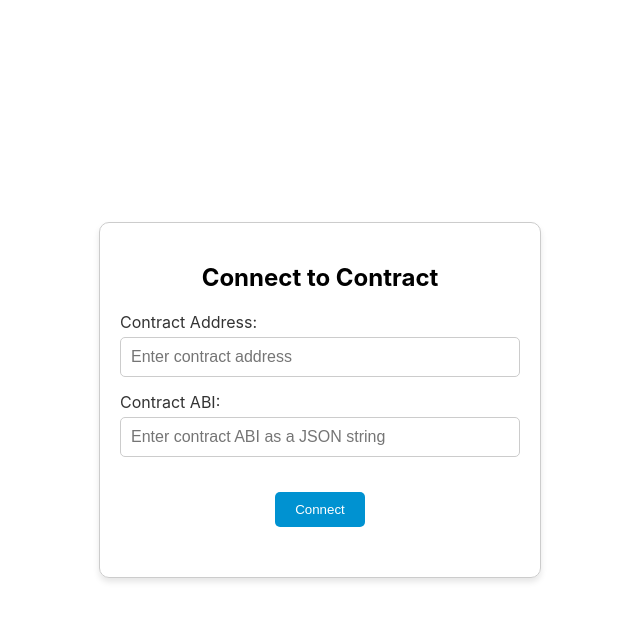
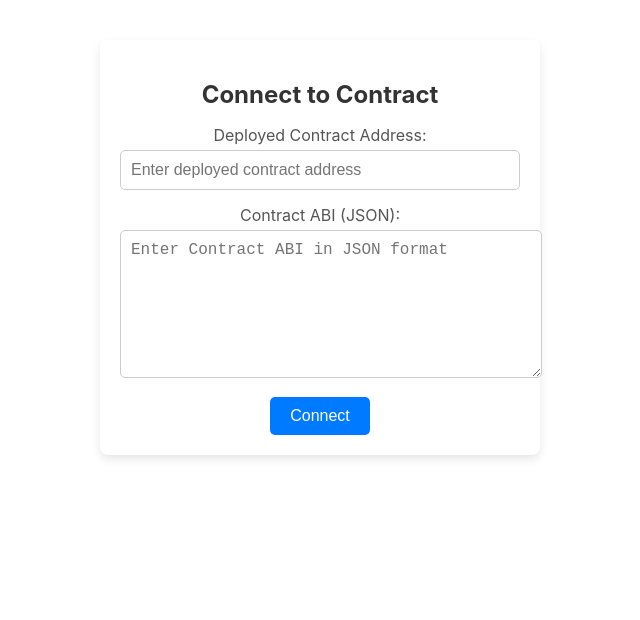
Before and after one commit to tolga0001/LeaseAgreement, a React (Create React App) app: page /tenant/leaseContractConnectForm in a window 1280 px wide. Shown: the top 620 px of the page, without its empty margins (320-960 px from the left). Built offline with nearby package versions, Linux system fonts and the light colour scheme.

Commit message:
necessary updates are done

```diff
--- a/src/App.js
+++ b/src/App.js
@@ -1,3 +1,4 @@
+
 import './App.css';
 import { useState } from "react";
 import { BrowserRouter as Router, Route, Routes } from 'react-router-dom';
--- a/src/ConnectLeaseContractForm.js
+++ b/src/ConnectLeaseContractForm.js
@@ -1,165 +1,95 @@
 import React, { useState } from 'react';
-import { Contract, utils } from 'ethers';
+import { Contract } from 'ethers';
 
 const ConnectLeaseContractForm = ({ signer, provider, defaultContractAddress, defaultContractABI }) => {
+    // Log the signer for debugging purposes
+    console.log("Signer:", signer);
+
     const [contractAddress, setContractAddress] = useState(defaultContractAddress || '');
-    const [lotteryContractABI, setLotteryContractABI] = useState(defaultContractABI || '');
-    const [randomNumberHash, setRandomNumberHash] = useState('');
+    const [leaseContractABI, setLeaseContractABI] = useState(defaultContractABI || '');
     const [view, setView] = useState('');
     const [owner, setOwner] = useState('');
     const [errorMessage, setErrorMessage] = useState('');
 
-    // Validate input fields
     const validateFields = () => {
-        if (!contractAddress) {
-            setErrorMessage('Contract Address is required.');
+        if (!contractAddress.trim()) {
+            setErrorMessage('Deployed Contract Address is required.');
             return false;
         }
-        if (!lotteryContractABI) {
-            setErrorMessage('Contract ABI is required.');
+        if (!leaseContractABI.trim()) {
+            setErrorMessage('Deployed Contract ABI (JSON) is required.');
             return false;
         }
         return true;
     };
 
     const connectToDeployedContract = async () => {
-        if (!validateFields()) {
-            return; // Stop if validation fails
-        }
+        if (!validateFields()) return;
 
         setView('connecting');
-        setErrorMessage(''); // Clear previous errors
+        setErrorMessage('');
 
         try {
-            const contract = new Contract(contractAddress, JSON.parse(lotteryContractABI), signer);
+            const contract = new Contract(contractAddress, JSON.parse(leaseContractABI), signer);
 
-            // Check if the contract exists at the given address
             const bytecode = await provider.getCode(contractAddress);
             if (bytecode === '0x') {
                 throw new Error('Contract not found at the provided address.');
             }
 
-            console.log('Successfully connected to the contract.');
-
-            // Fetch and display the contract owner
-            const owner = await contract.displayContractOwner();
-            console.log('Contract Owner Address:', owner);
-            setOwner(owner);
-
+            const contractOwner = await contract.displayContractOwner(); // Access "owner" method from contract
+            setOwner(contractOwner);
             setView('connected');
         } catch (error) {
             console.error('Error connecting to contract:', error);
+            setErrorMessage(`Error connecting to contract: ${error.message}`);
             setView('error');
-            setErrorMessage('Error connecting to contract: ' + error.message);
-        }
-    };
-
-    const purchaseTicket = async () => {
-        if (!randomNumberHash) {
-            setErrorMessage('Random Number Hash is required.');
-            return;
-        }
-
-        setErrorMessage(''); // Clear previous errors
-
-        try {
-            const contract = new Contract(contractAddress, JSON.parse(lotteryContractABI), signer);
-            const randomHashBytes32 = utils.formatBytes32String(randomNumberHash);
-
-            // Fetch the ticket price
-            const ticketPriceWei = await contract.ticketPrice();
-
-            // Purchase the ticket
-            const tx = await contract.purchaseTicket(randomHashBytes32, {
-                value: ticketPriceWei,
-            });
-
-            const receipt = await tx.wait();
-
-            console.log(`Transaction successful. Gas used: ${receipt.gasUsed.toString()}`);
-        } catch (error) {
-            console.error('Error purchasing ticket:', error);
-            setErrorMessage('Error purchasing ticket: ' + error.message);
         }
     };
 
     return (
-        <div style={styles.wrapper}>
+        <div style={styles.container}>
             <div style={styles.form}>
-                <h2 style={styles.subHeader}>Connect to Contract</h2>
-
-                {/* Contract Address Input */}
+                <h2 style={styles.title}>Connect to Contract</h2>
                 <div style={styles.inputGroup}>
-                    <label style={styles.label}>Contract Address:</label>
+                    <label style={styles.label}>Deployed Contract Address:</label>
                     <input
                         type="text"
+                        style={styles.input}
+                        placeholder="Enter deployed contract address"
                         value={contractAddress}
                         onChange={(e) => setContractAddress(e.target.value)}
-                        style={styles.input}
-                        placeholder="Enter contract address"
                     />
                 </div>
 
-                {/* Contract ABI Input */}
                 <div style={styles.inputGroup}>
-                    <label style={styles.label}>Contract ABI:</label>
-                    <input
-                        type="text"
-                        value={lotteryContractABI}
-                        onChange={(e) => setLotteryContractABI(e.target.value)}
-                        style={styles.input}
-                        placeholder="Enter contract ABI as a JSON string"
+                    <label style={styles.label}>Contract ABI (JSON):</label>
+                    <textarea
+                        style={styles.textarea}
+                        placeholder="Enter Contract ABI in JSON format"
+                        rows="7"
+                        value={leaseContractABI}
+                        onChange={(e) => setLeaseContractABI(e.target.value)}
                     />
                 </div>
 
-                {/* Connect Button */}
                 <div style={styles.buttonWrapper}>
-                    <button onClick={connectToDeployedContract} style={styles.button}>
+                    <button
+                        style={styles.button}
+                        disabled={view === 'connecting'}
+                        onClick={connectToDeployedContract}
+                    >
                         {view === 'connecting' ? 'Connecting...' : 'Connect'}
                     </button>
                 </div>
 
-                {/* Error Message */}
-                <div style={styles.errorWrapper}>
-                    {errorMessage && <p style={styles.errorText}>{errorMessage}</p>}
-                </div>
+                {errorMessage && <p style={styles.errorMessage}>{errorMessage}</p>}
             </div>
 
             {view === 'connected' && (
-                <div style={styles.form}>
-                    <p>Successfully connected to the contract!</p>
-
-                    {/* Random Number Hash Input */}
-                    <div style={styles.inputGroup}>
-                        <label style={styles.label}>Enter Your Random Number Hash (32-byte string):</label>
-                        <input
-                            type="text"
-                            value={randomNumberHash}
-                            onChange={(e) => setRandomNumberHash(e.target.value)}
-                            style={styles.input}
-                            placeholder="Enter hash"
-                        />
-                    </div>
-
-                    {/* Action Buttons */}
-                    <div style={styles.buttonWrapper}>
-                        <button onClick={purchaseTicket} style={styles.button}>
-                            Purchase Ticket
-                        </button>
-                        <button
-                            onClick={() => setOwner(owner)}
-                            style={styles.button}
-                        >
-                            Get Contract Owner
-                        </button>
-                    </div>
-
-                    {/* Error Message */}
-                    <div style={styles.errorWrapper}>
-                        {errorMessage && <p style={styles.errorText}>{errorMessage}</p>}
-                    </div>
-
-                    {owner && <p style={styles.ownerText}>Contract owner is {owner}</p>}
+                <div style={styles.resultSection}>
+                    <h3 style={styles.successMessage}>Successfully connected to the contract!</h3>
+                    <p style={styles.ownerText}>Contract Owner: {owner}</p>
                 </div>
             )}
         </div>
@@ -167,75 +97,91 @@ const ConnectLeaseContractForm = ({ signer, provider, defaultContractAddress, de
 };
 
 const styles = {
-    wrapper: {
+    container: {
         display: 'flex',
+        flexDirection: 'column',
         justifyContent: 'center',
         alignItems: 'center',
-        height: '100vh',
-        flexDirection: 'column',
+        padding: '20px',
+        margin: '20px auto',
+        maxWidth: '500px',
     },
     form: {
-        display: 'flex',
-        flexDirection: 'column',
-        alignItems: 'center',
+        backgroundColor: '#fff',
+        padding: '20px',
+        borderRadius: '8px',
+        boxShadow: '0px 4px 10px rgba(0, 0, 0, 0.1)',
         width: '100%',
         maxWidth: '400px',
-        padding: '20px',
-        border: '1px solid #ccc',
-        borderRadius: '10px',
-        boxShadow: '0 4px 6px rgba(0, 0, 0, 0.1)',
-    },
-    subHeader: {
-        fontSize: '1.5em',
-        marginBottom: '20px',
         textAlign: 'center',
     },
+    title: {
+        fontSize: '1.5rem',
+        marginBottom: '1rem',
+        color: '#333',
+    },
     inputGroup: {
-        display: 'flex',
-        flexDirection: 'column',
-        alignItems: 'flex-start',
-        width: '100%',
         marginBottom: '15px',
     },
     label: {
-        fontSize: '1em',
+        fontSize: '1rem',
+        color: '#555',
         marginBottom: '5px',
-        color: '#333',
+        display: 'inline-block',
+        textAlign: 'left',
     },
     input: {
         width: '100%',
         padding: '10px',
-        fontSize: '1em',
+        fontSize: '1rem',
         border: '1px solid #ccc',
         borderRadius: '5px',
         boxSizing: 'border-box',
     },
+    textarea: {
+        width: '100%',
+        padding: '10px',
+        fontSize: '1rem',
+        border: '1px solid #ccc',
+        borderRadius: '5px',
+        resize: 'vertical',
+    },
     buttonWrapper: {
-        display: 'flex',
-        justifyContent: 'center',
-        gap: '10px',
-        width: '100%',
-        marginTop: '20px',
+        marginTop: '15px',
     },
     button: {
-        backgroundColor: '#0092D1',
-        color: 'white',
         padding: '10px 20px',
+        fontSize: '1rem',
+        backgroundColor: '#007BFF',
+        color: '#fff',
         border: 'none',
         borderRadius: '5px',
         cursor: 'pointer',
+        transition: 'background 0.3s ease',
     },
-    errorWrapper: {
-        minHeight: '20px',
+    errorMessage: {
+        color: 'red',
+        fontSize: '0.875rem',
         marginTop: '10px',
+    },
+    resultSection: {
+        marginTop: '20px',
+        padding: '20px',
+        borderRadius: '8px',
+        backgroundColor: '#fafafa',
+        boxShadow: '0px 4px 8px rgba(0, 0, 0, 0.1)',
         textAlign: 'center',
+        width: '100%',
+        maxWidth: '400px',
     },
-    errorText: {
-        color: 'red',
-        fontSize: '12px',
+    successMessage: {
+        color: '#28A745',
+        fontSize: '1rem',
+        marginBottom: '8px',
     },
     ownerText: {
-        fontSize: '16px',
+        color: '#555',
+        fontSize: '1rem',
         marginTop: '10px',
     },
 };
--- a/src/LandlordLeaseContractForm.js
+++ b/src/LandlordLeaseContractForm.js
@@ -277,18 +277,78 @@ const DeployLeaseContractForm = ({ signer, setContract }) => {
 };
 
 const styles = {
-    container: { maxWidth: '600px', margin: '0 auto', padding: '20px', fontFamily: 'Arial, sans-serif' },
-    header: { fontSize: '24px', textAlign: 'center', marginBottom: '20px' },
-    formContainer: { padding: '20px', border: '1px solid #ccc', borderRadius: '8px' },
-    inputGroup: { marginBottom: '15px' },
-    label: { display: 'block', marginBottom: '5px', fontWeight: 'bold' },
-    input: { width: '100%', padding: '8px', border: '1px solid #ccc', borderRadius: '4px' },
-    textarea: { width: '100%', padding: '8px', border: '1px solid #ccc', borderRadius: '4px', height: '80px' },
-    button: { backgroundColor: '#007BFF', color: 'white', padding: '10px', border: 'none', borderRadius: '4px', cursor: 'pointer' },
-    buttonDisabled: { backgroundColor: '#aaa', cursor: 'not-allowed' },
-    checkboxGroup: { marginBottom: '20px' },
-    error: { color: 'red', marginBottom: '10px' },
-    successContainer: { textAlign: 'center', color: 'green' },
+    container: {
+        padding: '16px',
+        backgroundColor: '#f4f4f4',
+        minHeight: '100vh',
+        display: 'flex',
+        flexDirection: 'column',
+        alignItems: 'center',
+        justifyContent: 'center',
+    },
+    header: {
+        fontSize: '2rem',
+        color: '#222',
+        marginBottom: '20px',
+    },
+    formContainer: {
+        backgroundColor: '#fff',
+        padding: '24px',
+        width: '95%', // Allows for a bit more space on smaller screens
+        maxWidth: '540px', // Increased maximum width
+        borderRadius: '8px',
+        boxShadow: '0 7px 20px rgba(0, 0, 0, 0.15)',
+    },
+    inputGroup: {
+        marginBottom: '20px',
+    },
+    label: {
+        fontSize: '1rem',
+        fontWeight: 'bold',
+        color: '#333',
+        marginBottom: '8px',
+        display: 'block',
+    },
+    input: {
+        width: '100%',
+        padding: '12px', // Increased padding for improved visuals
+        fontSize: '1rem',
+        borderRadius: '6px',
+        border: '1px solid #bbb',
+        boxSizing: 'border-box', // Ensures no overflow due to padding or borders
+    },
+    button: {
+        width: '100%',
+        padding: '14px', // Bigger button for better interaction
+        fontSize: '1.1rem',
+        backgroundColor: '#4CAF50',
+        color: '#fff',
+        border: 'none',
+        borderRadius: '8px',
+        cursor: 'pointer',
+        transition: 'background-color 0.3s',
+    },
+    buttonDisabled: {
+        backgroundColor: '#aaa',
+        cursor: 'not-allowed',
+    },
+    successContainer: {
+        textAlign: 'center',
+    },
+    errorContainer: {
+        padding: '12px', // Increased padding for better spacing
+        backgroundColor: '#fdecea',
+        borderRadius: '8px',
+        marginBottom: '20px',
+    },
+    errorMessage: {
+        color: '#d32f2f',
+        fontSize: '0.9rem',
+    },
+    fileInfo: {
+        fontSize: '0.9rem',
+        color: '#444',
+    },
 };
 
 export default DeployLeaseContractForm;
```
Also changed, not shown: src/MetaMaskConnectPage.js (+30 -5 lines), src/TenantLeaseContractForm.js (+3 -32 lines), 2 other files (tests, documents, lock files or other folders). Lines whose indentation alone changed are shown as unchanged.
